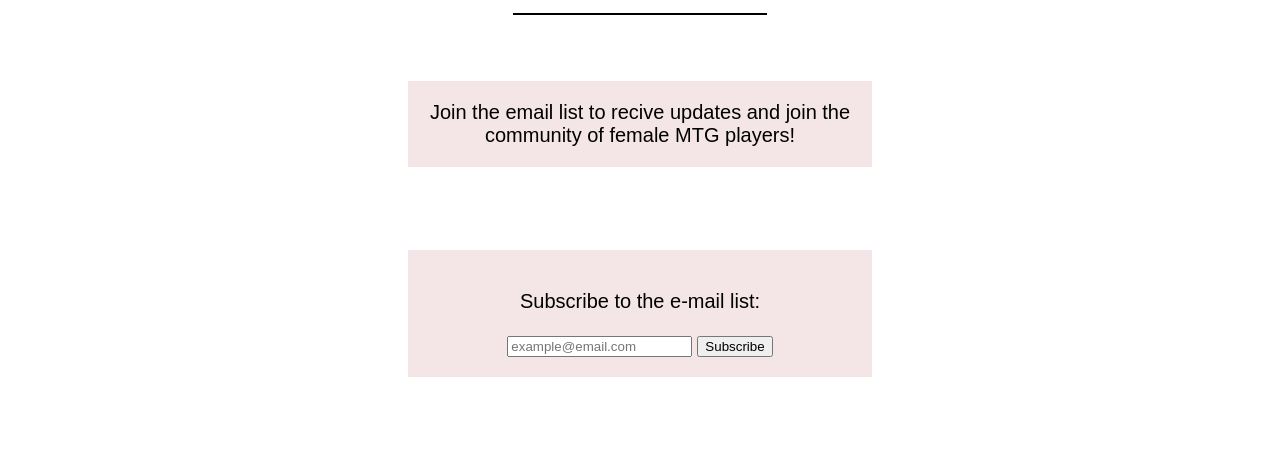
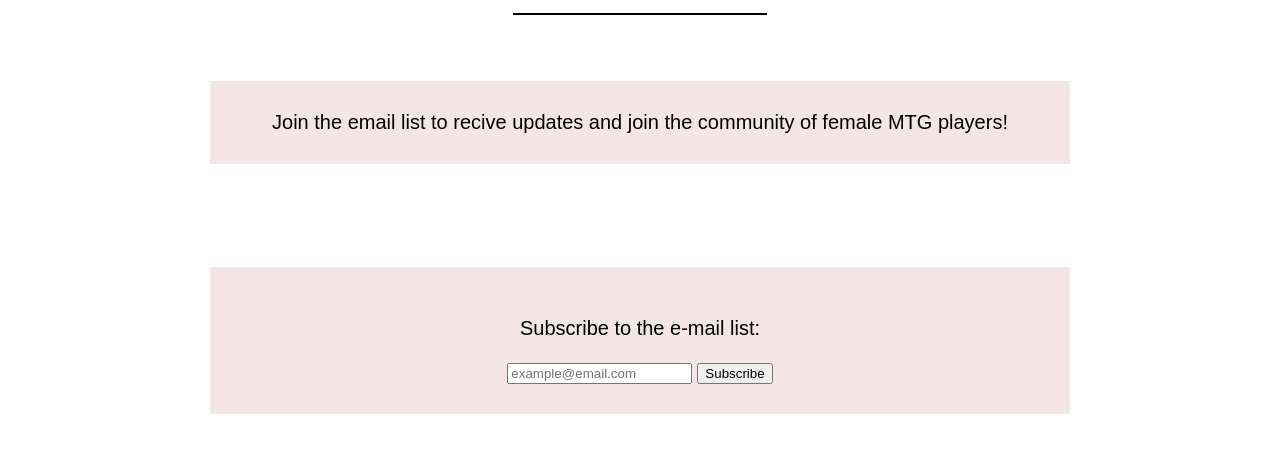
Before and after one commit to MorganSpeicher/MART341-WebDesign, a plain HTML site: page WebDesignHomework/assignment-13/contact.html in a window 1280 px wide. Shown: the part 193-646 px from the top of the page. Drawn offline with Linux system fonts and the light colour scheme.

Commit message:
Adjusted CSS and html file for spelling errors, added text to README

```diff
--- a/WebDesignHomework/assignment-13/contact.html
+++ b/WebDesignHomework/assignment-13/contact.html
@@ -38,7 +38,7 @@
         <br>
 
         <div class="fontsize">
-            <p style="text-align: center;" class="align color spacingalt minwidth">
+            <p class="align color spacingalt minwidth">
                 Join the email list to recive updates and join the community of female MTG players!<br />
             </p>
 
--- a/WebDesignHomework/assignment-13/style/style.css
+++ b/WebDesignHomework/assignment-13/style/style.css
@@ -7,17 +7,12 @@ p {
 .color {
     background-color:#f4e6e6;
 }
-.spacing {
-    margin-left: 10em;
-    margin-right: 10em;
-    margin-top: 2em;
-    padding: 2em;
-}
+.spacing,
 .spacingalt {
-    margin-left: 20em;
-    margin-right: 20em;
-    margin-top: 2em;
-    padding: 1em;
+    margin: 2em auto;
+    max-width: 800px;
+    width: 90%;
+    padding: 30px;
 }
 .minwidth {
     min-width: 30%;
@@ -34,7 +29,6 @@ p {
 .dropdown {
     position: relative;
 }
-
 .dropdown-content {
     display: none; /* Initially hidden */
     position: absolute;
@@ -46,25 +40,20 @@ p {
     min-width: 7em;
     text-align: left;
 }
-
 .dropdown-content a {
     color: #000000;
     padding: 0.5em;
     display: block;
     text-decoration: none;
 }
-
 .dropdown:hover .dropdown-content {
     display: block;
 }
-
 .dropdown-item:hover,
 .dropdown-item:hover a {
     color: #000000;
     background-color: #fff6f6;
 }
-
-
 
 
 /* Link Styling */
@@ -73,7 +62,6 @@ p {
     text-align: center;
     background-color: #ffffff;
 }
-
 .menu-item a {
     color: #000000;
     text-decoration: none;
@@ -138,6 +126,7 @@ button{
     font-size: 3em;
 }
 
+
 /* Alt Title Font Styling */
 @font-face {
     font-family: 'Bravecho';
```
Also changed, not shown: WebDesignHomework/assignment-13/product.html (+1 -1 lines), 2 other files.
